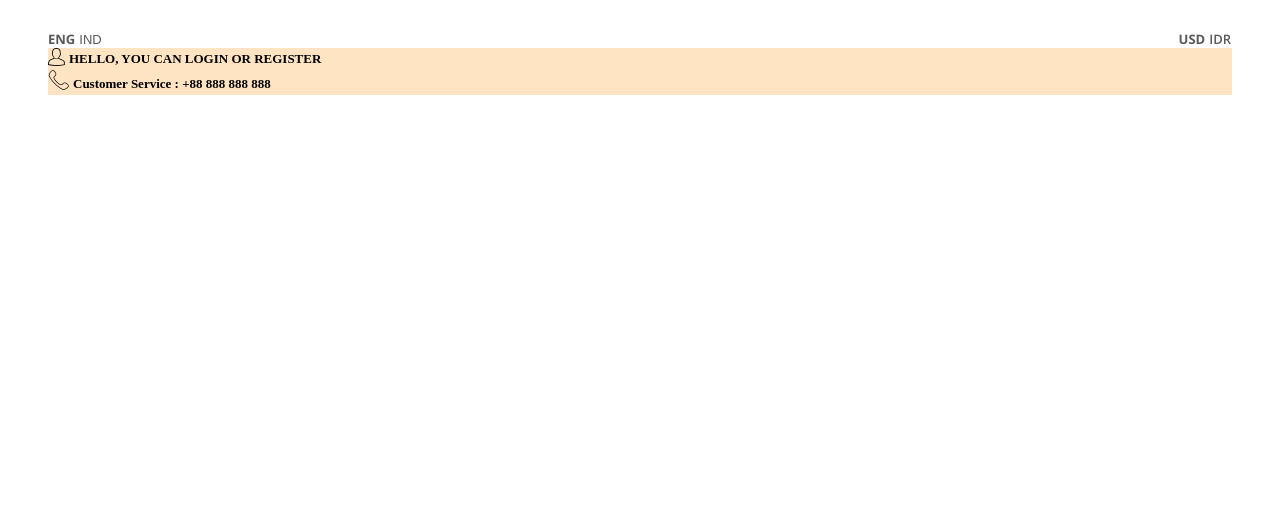
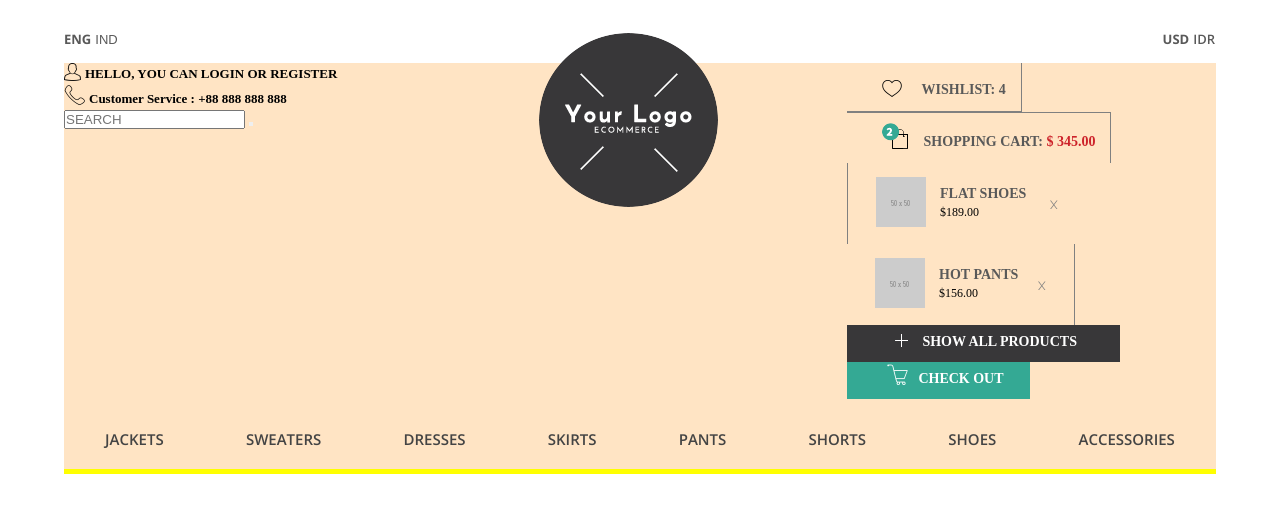
Before and after one commit to Tais-WD/flat-shoes, a plain HTML site: page index.html in a window 1280 px wide. Drawn offline with nearby package versions, Linux system fonts and the light colour scheme.

Commit message:
main navigation added

```diff
--- a/css/style.css
+++ b/css/style.css
@@ -8,11 +8,12 @@
 }
 .content {
   margin: 0 auto;
-  width: 1184px;
+  width: 90vw;
 
   position: relative;
 }
-.header__content {
+.header__content-top {
+  padding-bottom: 15px;
 }
 .wrappper {
   width: 1618px;
@@ -64,14 +65,144 @@
 .wrappper-inner {
   background: beige;
 }
+.main-header-group {
+  display: flex;
+  justify-content: space-between;
+}
 
 .header__content-left {
-  display: flex;
+  width: 30%;
 }
 
-.header-text__left {
+.header-text {
   font-size: 13px;
   display: inline-block;
   position: relative;
   bottom: 3px;
 }
+.wish-element {
+  border-bottom: 1px solid grey;
+  border-right: 1px solid grey;
+}
+.shopping-element {
+  border-top: 1px solid grey;
+  border-right: 1px solid grey;
+}
+.wish-text,
+.shopping-text {
+  padding: 10px 14.8px 10px 5px;
+}
+.wish-text {
+  padding-top: 22px;
+}
+.wish-img,
+.shopping-img {
+  padding: 10px 10.5px 0 34.7px;
+}
+.shopping .header__content-center {
+  width: 30%;
+  display: inline-block;
+  position: relative;
+  bottom: 15px;
+  left: 80px;
+  margin: 0 auto;
+}
+.header__content-center {
+  width: 30%;
+}
+.header__content-center img {
+  margin-top: -30px;
+  margin-left: auto;
+  margin-right: auto;
+  display: block;
+}
+.header__content-right {
+  width: 32%;
+  display: flex;
+  flex-direction: column;
+  justify-content: flex-end;
+}
+.header__content-right__row,
+.header__content-right__row div {
+  display: inline-block;
+}
+.header__content-right__row__element {
+}
+.header__content-right__row__element h3 {
+  font-size: 14px;
+  color: rgba(89, 89, 89, 255);
+}
+.header__content-right__row__element p {
+  font-size: 12px;
+}
+.header__content-right__row__element .header-text span {
+  color: rgba(205, 34, 42, 255);
+}
+.card1,
+.card2 {
+  padding: 14px 27.7px;
+}
+.card1 {
+  border-left: 1px solid grey;
+}
+.card2 {
+  border-right: 1px solid grey;
+}
+.card-text {
+  padding: 10px 20px 10px 14px;
+}
+.product-icon {
+  float: left;
+}
+.cross-img {
+  position: relative;
+  bottom: 7px;
+}
+.show-btn {
+  background-color: #383739;
+  width: 273px;
+  height: 37px;
+}
+.check-out-btn {
+  background-color: #34a994;
+  height: 37px;
+  width: 183px;
+}
+.show-btn img,
+.check-out-btn img {
+  padding-left: 40px;
+  padding-bottom: 1px;
+}
+.show-btn img {
+  padding-bottom: 2px;
+  padding-left: 48px;
+}
+
+.show-btn h3,
+.check-out-btn h3 {
+  color: rgba(255, 255, 255, 255);
+  font-weight: 700;
+  padding: 12px 12px 12px 10px;
+}
+.header__content-bottom {
+  padding-top: 10px;
+  border-bottom: 5px solid yellow;
+}
+.main-menu {
+  display: flex;
+  justify-content: space-around;
+  align-items: center;
+  list-style: none;
+  text-align: center;
+}
+.main-menu a {
+  text-decoration: none;
+  color: rgba(68, 68, 68, 255);
+  font-size: 15px;
+  font-weight: 600;
+  font-family: "Open Sans", sans-serif;
+}
+.main-menu li {
+  display: inline-block;
+  padding: 20px 0;
+}
--- a/index.html
+++ b/index.html
@@ -36,32 +36,66 @@
               </div>
             </div>
             <div class="content-wrapper-outer">
+            <div class="main-header-group">
             <div class="header__content-left">
                 <div class="left-element">
                     <div class="left-element__login">
 
                         <img src="img/header/user-logo.png" alt="">
-                        <h3 class="header-text__left">HELLO, YOU CAN LOGIN OR REGISTER</h3>
+                        <h3 class="header-text">HELLO, YOU CAN LOGIN OR REGISTER</h3>
                     </div>
                     <div class="left-element__contact ">
                             <img src="img/header/phone-logo.png" alt="">
-                            <h3 class="header-text__left">Customer Service : +88 888 888 888</h3>
+                            <h3 class="header-text">Customer Service : +88 888 888 888</h3>
                     </div>
-                    <div class="left-element__search"></div>
+                    <div class="left-element__search">
+                        <form action="get">
+                            <input type="text" class="search-field"
+                            placeholder="SEARCH">
+                            <button class="search-field__button" type="submit"></button>
+                        </form>
+                    </div>
                 </div>
                 <div></div>
                 <div></div>
             </div>
-            <div class="header__content-center"></div>
-            <div class="header__content-right"></div>
-            <div class="header__content-bottom"></div>
+            <div class="header__content-center">
+                <img src="img/header/logo.png" alt="">
+            </div>
+            <div class="header__content-right">
+                <div class="header__content-right__row">
+                    <div class="header__content-right__row__element wish-element"><img class="wish-img" src="img/header/heart-logo.png" alt="">
+                    <h3 class="header-text wish-text">WISHLIST: 4</h3></div><div class="header__content-right__row__element shopping-element"><img class="shopping-img" src="img/header/shopping-card-logo.png" alt=""><h3 class="header-text shopping-text">SHOPPING CART: <span>$ 345.00</span></h3></div>
+                </div>
+                <div class="header__content-right__row">
+                    <div class="header__content-right__row__element card1"><img class="product-icon" src="img/header/img-icon.png" alt=""> <div class="card-text"><h3    class="header-text">FLAT SHOES</h3><p>$189.00</p></div> <img class="cross-img" src="img/header/cross.png" alt=""></div><div class="header__content-right__row__element card2"><img class="product-icon" src="img/header/img-icon.png" alt=""><div class="card-text"><h3 class="header-text">HOT PANTS</h3> <p>$156.00</p></div><img class="cross-img" src="img/header/cross.png" alt=""></div>
+                </div>
+                <div class="header__content-right__row">
+                    <div class="header__content-right__row__element show-btn"><img src="img/header/plus.png" alt="">
+                    <h3 class="header-text">SHOW ALL PRODUCTS</h3></div><div class="header__content-right__row__element check-out-btn"><img src="img/header/shoping-card-white.png" alt=""><h3 class="header-text">CHECK OUT</h3></div>
+                </div>
+        </div>
+            </div>
+            <div class="header__content-bottom">
+                <ul class="main-menu">
+                    <li class="main-menu__item"><a href="#">JACKETS</a></li>
+                    <li class="main-menu__item"><a href="#">SWEATERS</a></li>
+                    <li class="main-menu__item"><a href="#">DRESSES</a></li>
+                    <li class="main-menu__item"><a href="#">SKIRTS</a></li>
+                    <li class="main-menu__item"><a href="#">PANTS</a></li>
+                    <li class="main-menu__item"> <a href="#">SHORTS</a></li>
+                    <li class="main-menu__item"><a href="#">SHOES</a> </li>
+                    <li class="main-menu__item"> <a href="#">ACCESSORIES</a></li>
+                </ul>
+            </div>
+
           </nav>
 
       </header>
       <main></main>
-    </div>
+
 
       <footer></footer>
-    </div>
+
   </body>
 </html>
```
Also changed, not shown: img/header/plus.png (added), img/header/shoping-card-white.png (added).
